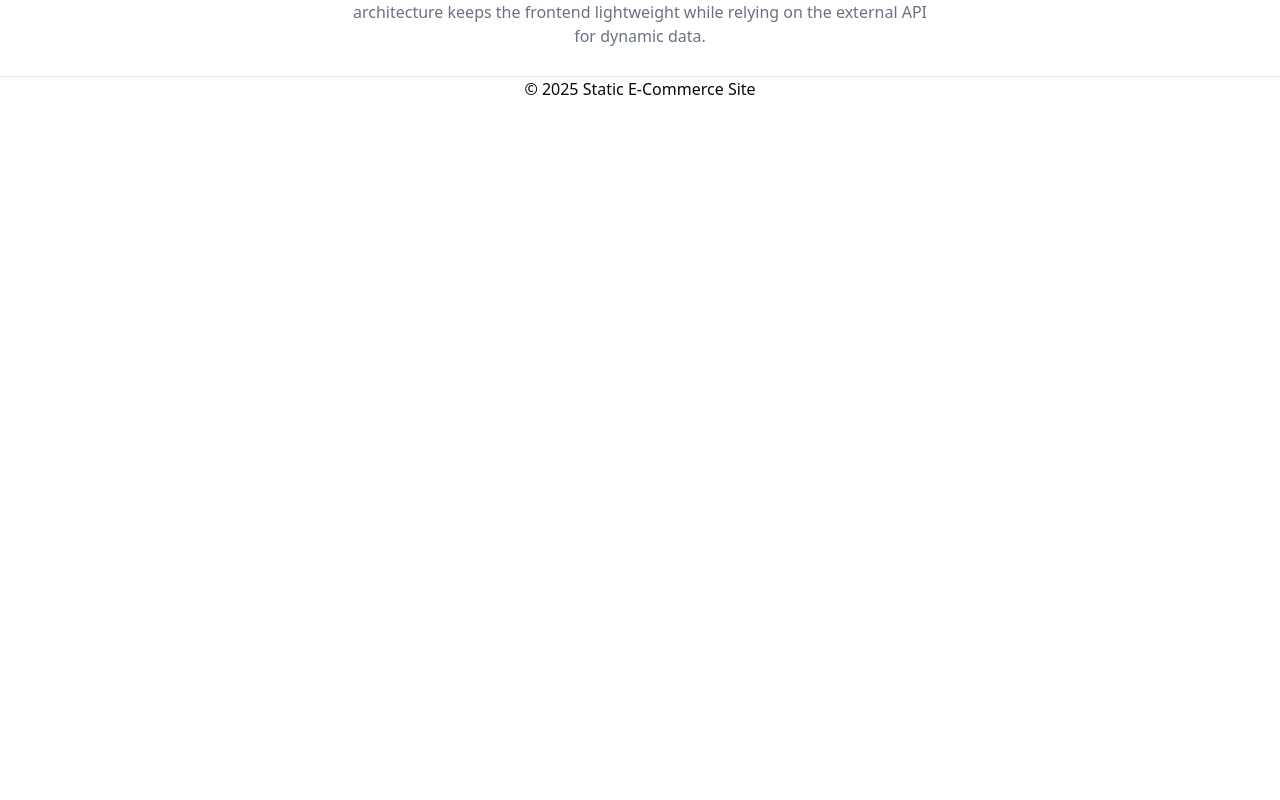
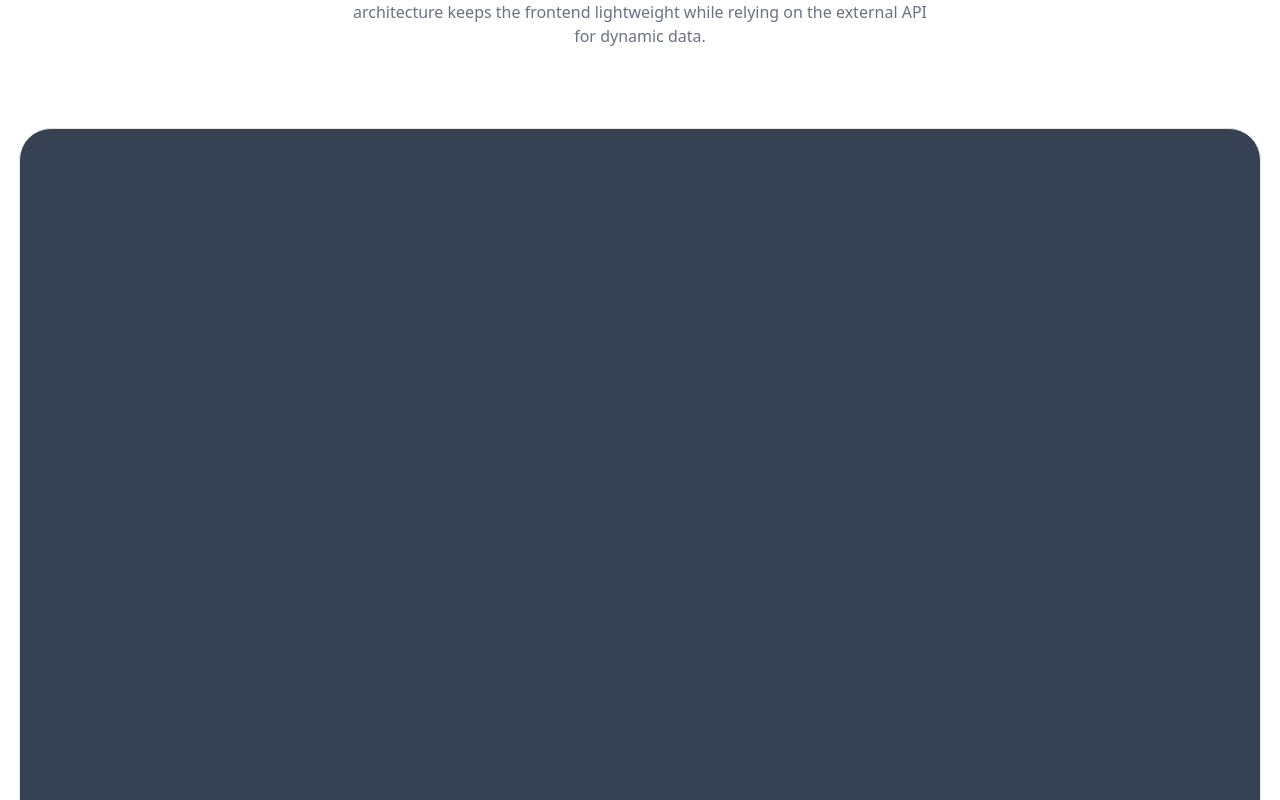
Before and after one commit to LeynardPenaranda/e-commerce-with-redux-rest-api, a React (Vite) app: page /about in a window 1280 px wide. Shown: the part 580-1380 px from the top of the page. Before the commit the page ends 800 px from the top, so only its background shows below. Built offline with nearby package versions, Linux system fonts and the light colour scheme.

Commit message:
add animation

```diff
--- /dev/null
+++ b/src/components/animation/animation-wrapper-page.tsx
@@ -0,0 +1,24 @@
+import { motion } from "framer-motion";
+import type React from "react";
+import { useLocation } from "react-router-dom";
+
+const AnimationWrapper = ({ children }: { children: React.ReactNode }) => {
+  const location = useLocation();
+
+  return (
+    <>
+      <motion.div
+        key={`overlay2-${location.pathname}`}
+        initial={{ scaleY: 1 }}
+        animate={{ scaleY: 0 }}
+        exit={{ scaleY: 0 }}
+        transition={{ duration: 1, ease: [0.22, 1, 0.36, 1] }}
+        style={{ originY: 0 }}
+        className="fixed top-0 left-0 w-full h-screen bg-gray-900 origin-top"
+      />
+      {children}
+    </>
+  );
+};
+
+export default AnimationWrapper;
--- a/src/components/layout/AppLayout.tsx
+++ b/src/components/layout/AppLayout.tsx
@@ -2,6 +2,7 @@ import { Outlet, useNavigation } from "react-router-dom";
 import Header from "../header";
 import Footer from "../footer";
 import Loader from "../ui/loading";
+import { AnimatePresence } from "framer-motion";
 
 const AppLayout = () => {
   const navigation = useNavigation();
@@ -11,9 +12,11 @@ const AppLayout = () => {
     <div className="grid grid-rows-[4rem_1fr_4rem] min-h-[90vh]">
       {isLoading && <Loader />}
       <Header />
-      <main className="mb-20 sm:mb-0">
-        <Outlet />
-      </main>
+      <AnimatePresence mode="wait">
+        <main className="mb-20 sm:mb-0">
+          <Outlet />
+        </main>
+      </AnimatePresence>
       <Footer />
     </div>
   );
--- a/src/components/pages/about.tsx
+++ b/src/components/pages/about.tsx
@@ -1,21 +1,48 @@
+import { motion } from "framer-motion";
+import AnimationWrapper from "../animation/animation-wrapper-page";
+
 const About = () => {
   return (
-    <div>
+    <AnimationWrapper>
+      <div className="flex flex-col items-center justify-center">
         <div className="w-full object-center object-contain">
-        <img src="/images/Banner.png" alt="banner" className="w-full h-full " />
+          <img
+            src="/images/Banner.png"
+            alt="banner"
+            className="w-full h-full "
+          />
         </div>
         <h1 className="text-center text-3xl font-medium">ABOUT</h1>
         <p className="text-center text-gray-500 mt-4 max-w-xl mx-auto">
-        static e-commerce application that consumes a REST API hosted on Vercel
-        using Express. The app uses React Router for smooth client-side
+          static e-commerce application that consumes a REST API hosted on
+          Vercel using Express. The app uses React Router for smooth client-side
           navigation and Redux for managing the application state efficiently.
           Even without a traditional backend integrated directly, this setup
           enables the app to fetch product data, handle user interactions, and
           manage the shopping cart seamlessly, providing a fast and responsive
-        user experience. This architecture keeps the frontend lightweight while
-        relying on the external API for dynamic data.
+          user experience. This architecture keeps the frontend lightweight
+          while relying on the external API for dynamic data.
         </p>
+
+        <motion.div
+          initial={{
+            opacity: 0,
+            y: 20,
+          }}
+          whileInView={{
+            opacity: 1,
+            y: 0,
+          }}
+          viewport={{
+            amount: 0.2,
+          }}
+          transition={{
+            duration: 0.5,
+          }}
+          className="w-[97%] h-[50rem] border mt-20 rounded-t-4xl bg-gray-700"
+        ></motion.div>
       </div>
+    </AnimationWrapper>
   );
 };
 
--- a/src/components/pages/creator.tsx
+++ b/src/components/pages/creator.tsx
@@ -1,17 +1,19 @@
 import { Link } from "react-router-dom";
 import { Button } from "../ui/button";
+import AnimationWrapper from "../animation/animation-wrapper-page";
 
 const Creator = () => {
   return (
+    <AnimationWrapper>
       <div className="grid lg:grid-cols-2 h-[80vh]">
         <div className="flex flex-col items-center justify-center p-4 gap-5">
           <h1 className="text-4xl font-medium">Create, Code, and Continue</h1>
           <p className="max-w-2xl text-justify break-words">
             Every small step matters. Like a seed that grows into a strong tree,
             your progress comes from showing up, learning, and trying again. The
-          road to mastery is built on persistence, not giant leaps. Even on slow
-          days, remember that each lesson, mistake, and victory is shaping you
-          into someone stronger than yesterday.
+            road to mastery is built on persistence, not giant leaps. Even on
+            slow days, remember that each lesson, mistake, and victory is
+            shaping you into someone stronger than yesterday.
           </p>
           <p className="text-sm text-gray-500">
             "Success is not final, failure is not fatal: It is the courage to
@@ -27,6 +29,7 @@ const Creator = () => {
           <img src="/images/quote.png" alt="me" className="w-full" />
         </div>
       </div>
+    </AnimationWrapper>
   );
 };
 
--- a/src/components/pages/home.tsx
+++ b/src/components/pages/home.tsx
@@ -1,5 +1,11 @@
+import AnimationWrapper from "../animation/animation-wrapper-page";
+
 const Home = () => {
-  return <div>Home</div>;
+  return (
+    <AnimationWrapper>
+      <div>Home</div>
+    </AnimationWrapper>
+  );
 };
 
 export default Home;
```
Also changed, not shown: 1 other file (tests, documents, lock files or other folders). Lines whose indentation alone changed are shown as unchanged.
